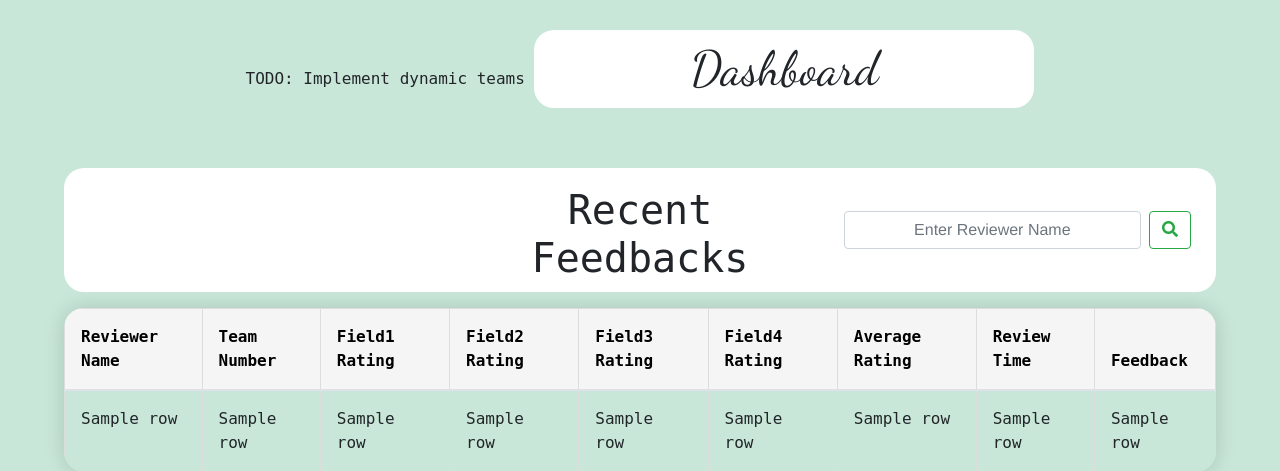
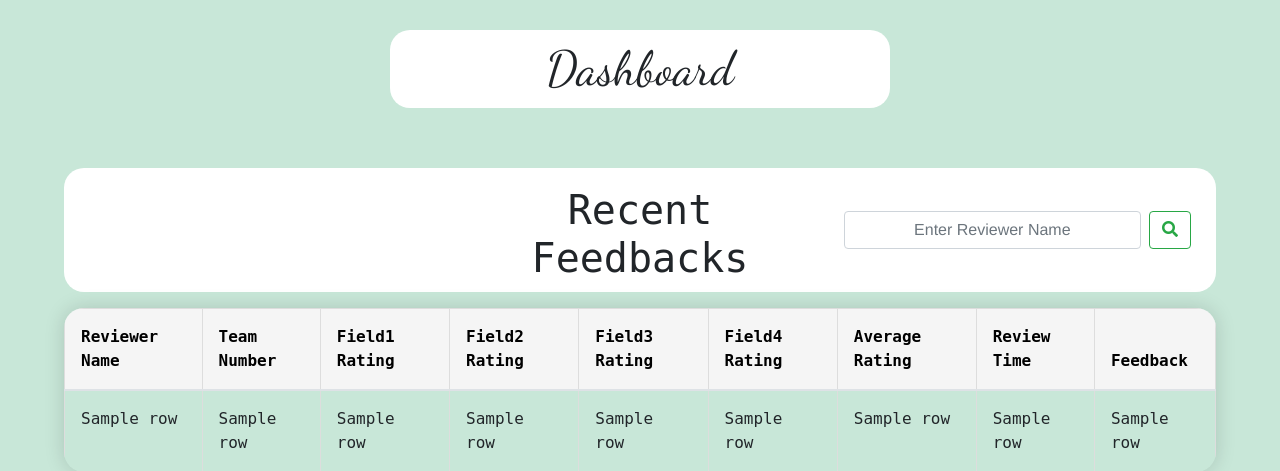
Before and after one commit to nishith-p-shetty/flask-feedback-form, a Flask app: template public/templates/dashboard.html in a window 1280 px wide. Shown: the top 471 px of the page. Run offline with Flask 2, Linux system fonts and the light colour scheme; the template is opened without the code that fills it: most values are stand-ins (such as "Sample title", 1, 10 or a date in 2020); some libraries are stand-ins or nearby versions.

Commit message:
Remove TODO

```diff
--- a/public/templates/dashboard.html
+++ b/public/templates/dashboard.html
@@ -7,7 +7,6 @@
     <link rel="stylesheet" href="{{ url_for('static', filename='css/styles.css')}}">
 </head>
 <body>
-    TODO: Implement dynamic teams
         <div class="form">
             <h1>Dashboard</h1>
         </div>
```
